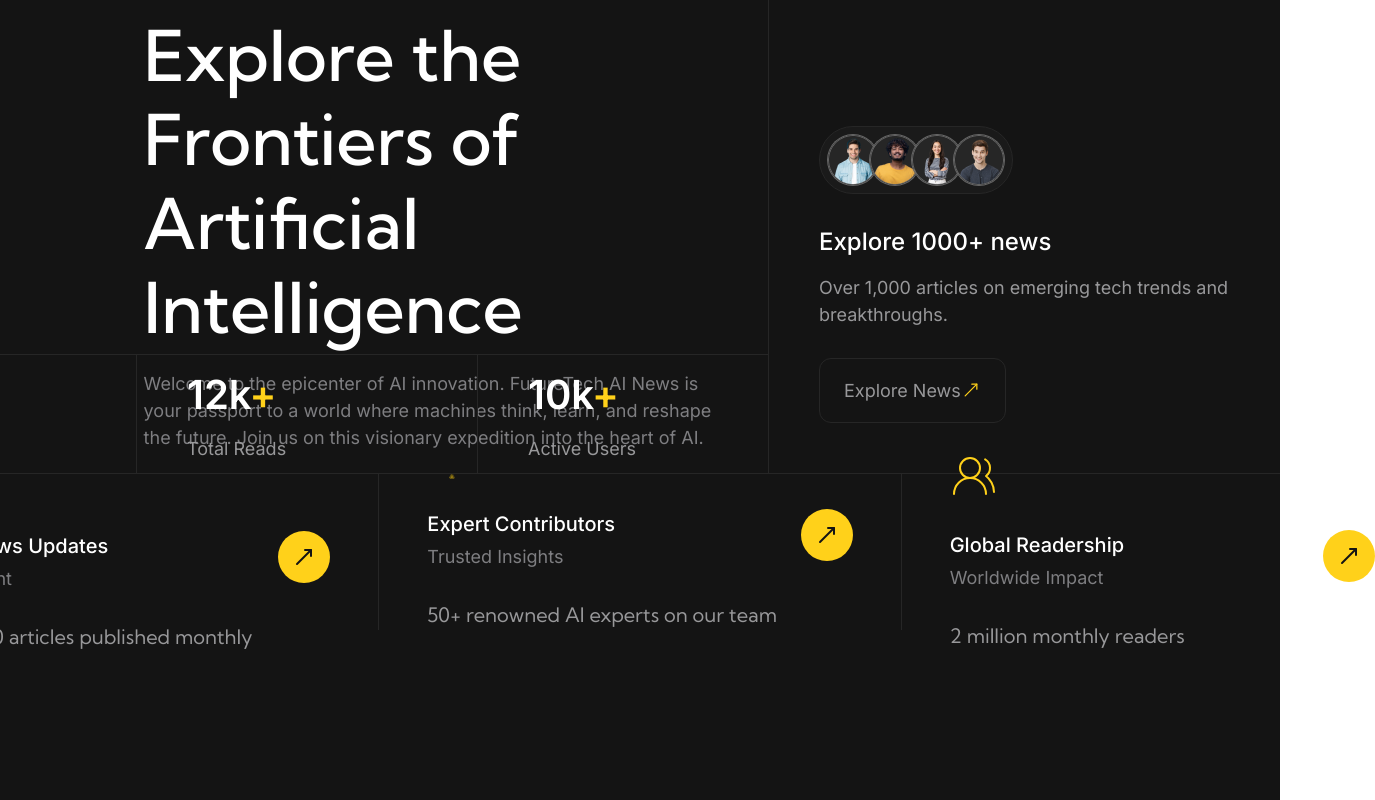
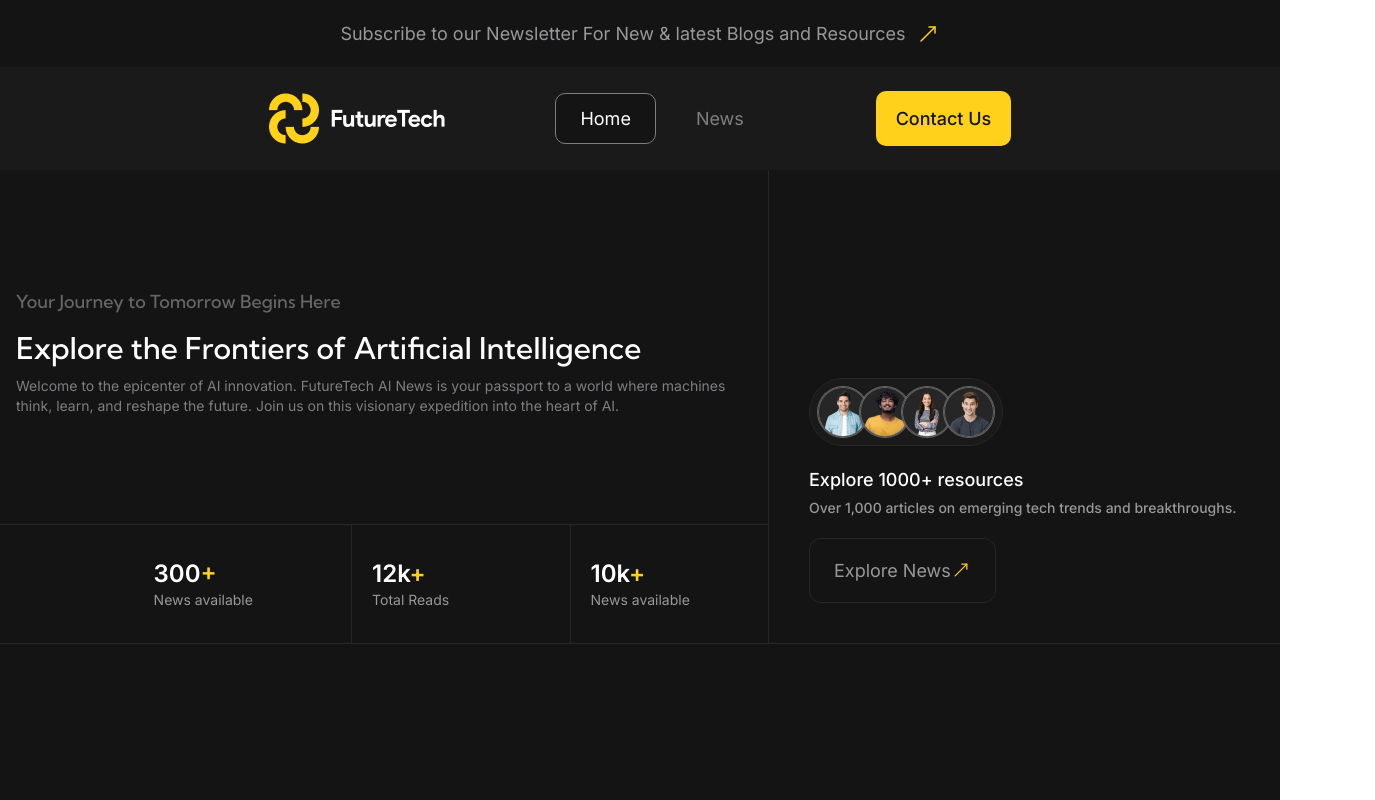
Before and after one commit to karoljaro/Blog-aplication-vue-elysia, a Nuxt app in the folder frontend/: page / in a window 1280 px wide. Shown: the whole page, 1375 px wide, since content can reach past the window. Built offline with nearby package versions, Linux system fonts and the light colour scheme.

Commit message:
feat: Update home page layout and styling
- Replaced HomeMain component with HomeMainv2
- Implemented new layout and styling for the home page, including
  header, main section, and boxes section.

```diff
--- /dev/null
+++ b/frontend/components/home/Mainv2.vue
@@ -0,0 +1,132 @@
+<template>
+   <!-- -------------- WRAPPER -------------- -->
+
+   <div class="h-screen">
+      <Header />
+
+      <main class="mx-auto h-[calc(100vh-170px)] max-w-[1920px]">
+         <!-- ------------ TOP MAIN -------------- -->
+
+         <section class="flex h-3/4">
+            <!-- -------------- LEFT TOP SIDE SECTION OF MAIN -------------- -->
+
+            <section class="w-3/5">
+               <div class="flex h-3/4 w-full items-center justify-end sm:px-4 lg:pr-10 xl:pr-12.5">
+                  <div class="sm:w-full sm:pt-2.5 lg:w-4/5 lg:pt-0 xl:pt-12.5">
+                     <!-- -------------- TEXT DIV -------------- -->
+
+                     <div class="text-left sm:space-y-3.5 lg:space-y-4 xl:space-y-6">
+                        <p class="text-left font-kumbh-sans font-medium leading-[120%] -tracking-[3%] text-dark/40 sm:text-lg lg:text-[1.375rem] xl:text-3xl">
+                           Your Journey to Tomorrow Begins Here
+                        </p>
+
+                        <div class="sm:space-y-2.5 lg:space-y-3.5 xl:space-y-5">
+                           <h1 class="text-left font-kumbh-sans font-medium !leading-[120%] -tracking-[3%] text-white sm:text-3xl lg:text-[3.438rem] xl:text-[4.375rem]">
+                              Explore the Frontiers of Artificial Intelligence
+                           </h1>
+
+                           <p class="text-left font-inter font-normal leading-normal -tracking-[3%] text-grey/50 sm:text-sm lg:text-base xl:text-lg">
+                              Welcome to the epicenter of AI innovation. FutureTech AI News is your passport to a world where machines think, learn, and reshape the future. Join us
+                              on this visionary expedition into the heart of AI.
+                           </p>
+                        </div>
+                     </div>
+                  </div>
+               </div>
+
+               <!-- -------------- SUB LEFT TOP SECTION OF MAIN CONTAINER -------------- -->
+
+               <div class="flex justify-end h-1/4 w-full border-t border-t-dark/15">
+                  <!-- Boxes orders are from left to right  -->
+
+                  <div class="flex w-4/5 justify-end lg:pr-10 xl:pr-12.5">
+                     <!-- First box -->
+                     <div class="flex flex-1 items-center justify-start sm:pr-5 lg:pr-10  xl:pr-12.5">
+                        <div class="w-full lg:space-y-0.5 xl:space-y-2.5">
+                           <h3 class="text-left font-inter font-semibold leading-normal -tracking-[3%] text-white sm:text-2xl lg:text-3xl xl:text-[2.5rem]">
+                              300<span class="text-yellow/55">+</span>
+                           </h3>
+                           <p class="font-inter font-normal leading-normal -tracking-[3%] text-grey/60 sm:text-sm xl:text-lg">News available</p>
+                        </div>
+                     </div>
+
+                     <!-- Second box -->
+                     <div class="flex flex-1 items-center justify-start border-x border-x-dark/15 sm:px-5 lg:px-10 xl:px-12.5">
+                        <div class="w-full lg:space-y-0.5 xl:space-y-2.5">
+                           <h3 class="text-left font-inter font-semibold leading-normal -tracking-[3%] text-white sm:text-2xl lg:text-3xl xl:text-[2.5rem]">
+                              12k<span class="text-yellow/55">+</span>
+                           </h3>
+                           <p class="font-inter font-normal leading-normal -tracking-[3%] text-grey/60 sm:text-sm xl:text-lg">Total Reads</p>
+                        </div>
+                     </div>
+
+                     <!-- Third box -->
+                     <div class="flex flex-1 items-center justify-start sm:pl-5 sm:pr-0 lg:pl-10 xl:pl-12.5">
+                        <div class="w-full lg:space-y-0.5 xl:space-y-2.5">
+                           <h3 class="text-left font-inter font-semibold leading-normal -tracking-[3%] text-white sm:text-2xl lg:text-3xl xl:text-[2.5rem]">
+                              10k<span class="text-yellow/55">+</span>
+                           </h3>
+                           <p class="font-inter font-normal leading-normal -tracking-[3%] text-grey/60 sm:text-sm xl:text-lg">News available</p>
+                        </div>
+                     </div>
+                  </div>
+               </div>
+            </section>
+
+            <!-- -------------- Right TOP SIDE SECTION OF MAIN -------------- -->
+            <section class="relative flex h-full w-2/5 flex-col items-start justify-end border-l border-l-dark/15 sm:pb-10 sm:pl-10 lg:pb-12.5 lg:pl-12.5 xl:pb-20 xl:pl-20">
+               <div class="sm:space-y-5 xl:space-y-[1.875rem]">
+                  <SharedAvatarGroupe :data="avatarPhotos" />
+
+                  <div class="sm:space-y-1 lg:space-y-1.5 xl:space-y-3.5">
+                     <h2 class="text-left font-inter font-medium leading-normal -tracking-[3%] text-white sm:text-lg lg:text-xl xl:text-2xl">Explore 1000+ resources</h2>
+
+                     <p class="text-left font-inter font-medium leading-normal -tracking-[3%] text-grey/60 sm:text-sm lg:text-base xl:text-lg">
+                        Over 1,000 articles on emerging tech trends and breakthroughs.
+                     </p>
+                  </div>
+
+                  <SharedBtnPrimaryBtn> Explore News </SharedBtnPrimaryBtn>
+               </div>
+            </section>
+         </section>
+         <!-- ------------ BOTTOM MAIN (SUB CONTAINER) -------------- -->
+
+         <section class="flex h-1/4 w-full items-center justify-center border-t border-t-dark/15">
+            <!-- Boxes orders are from left to right  -->
+
+            <!-- First box -->
+            <div class="flexcol flex items-center justify-center"></div>
+         </section>
+      </main>
+   </div>
+</template>
+
+<script setup lang="ts">
+import Header from '../shared/Header.vue';
+import { FileClock, Boxes, UsersRound } from 'lucide-vue-next';
+
+type AvatarPhoto_TYPE = {
+   photoSrc: string;
+   photoAlt: string;
+};
+
+const avatarPhotos: Array<AvatarPhoto_TYPE> = [
+   {
+      photoSrc: '/Avatar1.png',
+      photoAlt: 'Avatar1'
+   },
+   {
+      photoSrc: '/Avatar2.png',
+      photoAlt: 'Avatar2'
+   },
+   {
+      photoSrc: '/Avatar3.png',
+      photoAlt: 'Avatar3'
+   },
+   {
+      photoSrc: '/Avatar4.png',
+      photoAlt: 'Avatar4'
+   }
+];
+</script>
--- a/frontend/components/shared/Header.vue
+++ b/frontend/components/shared/Header.vue
@@ -7,8 +7,8 @@
          <MoveUpRight :stroke-width="1.5" class="text-yellow/55" />
       </div>
 
-      <nav class=" bg-dark/10 ">
-         <div class="container flex items-center justify-between px-40.5 py-6">
+      <nav class=" bg-dark/10">
+         <div class="flex items-center justify-between px-40.5 py-6 w-5/6 mx-auto">
             <img src="/XL_Logo.png" alt="Logo" />
             <div class="space-x-4">
                <template v-for="link in navLinks" :key="link['id']">
--- a/frontend/layouts/Base.vue
+++ b/frontend/layouts/Base.vue
@@ -1,7 +1,6 @@
 <template>
     <div>
-        <SharedHeader />
-        <main class="container">
+        <main>
             <slot />
         </main>
     </div>
--- a/frontend/pages/index.vue
+++ b/frontend/pages/index.vue
@@ -1,5 +1,5 @@
 <template>
     <div>
-        <HomeMain />
+        <HomeMainv2 />
     </div>
 </template>
--- a/frontend/tailwind.config.ts
+++ b/frontend/tailwind.config.ts
@@ -28,6 +28,15 @@ export default <Partial<Config>>{
                // PC
                xl: '1920px'
             }
+         },
+
+         screens: {
+            // ultra small phones
+            sm: '390px',
+            // laptops
+            lg: '1440px',
+            // PC
+            xl: '1920px'
          },
 
          spacing: {
```
Also changed, not shown: frontend/assets/css/variables.css (added, +9 -0 lines), 1 other file (tests, documents, lock files or other folders).
